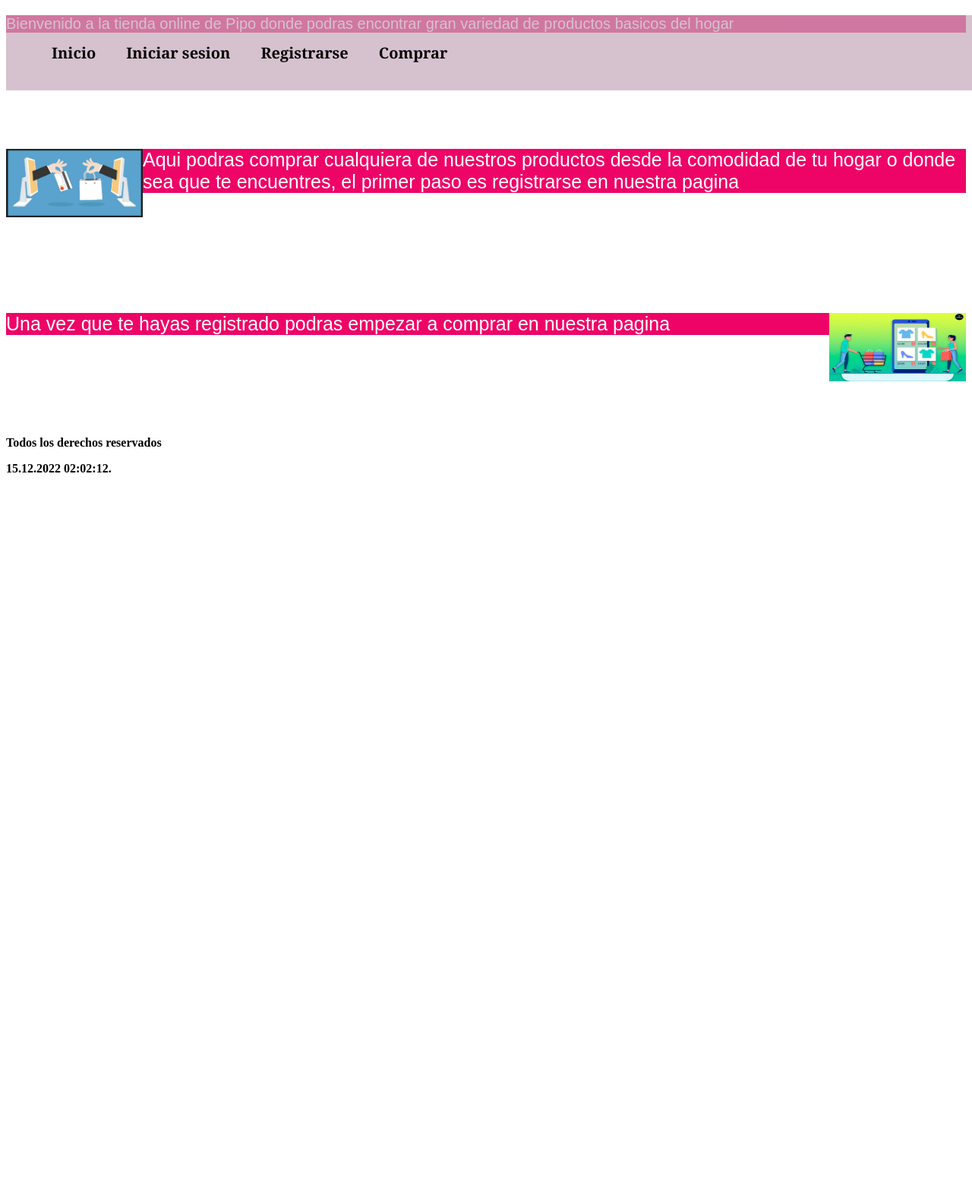
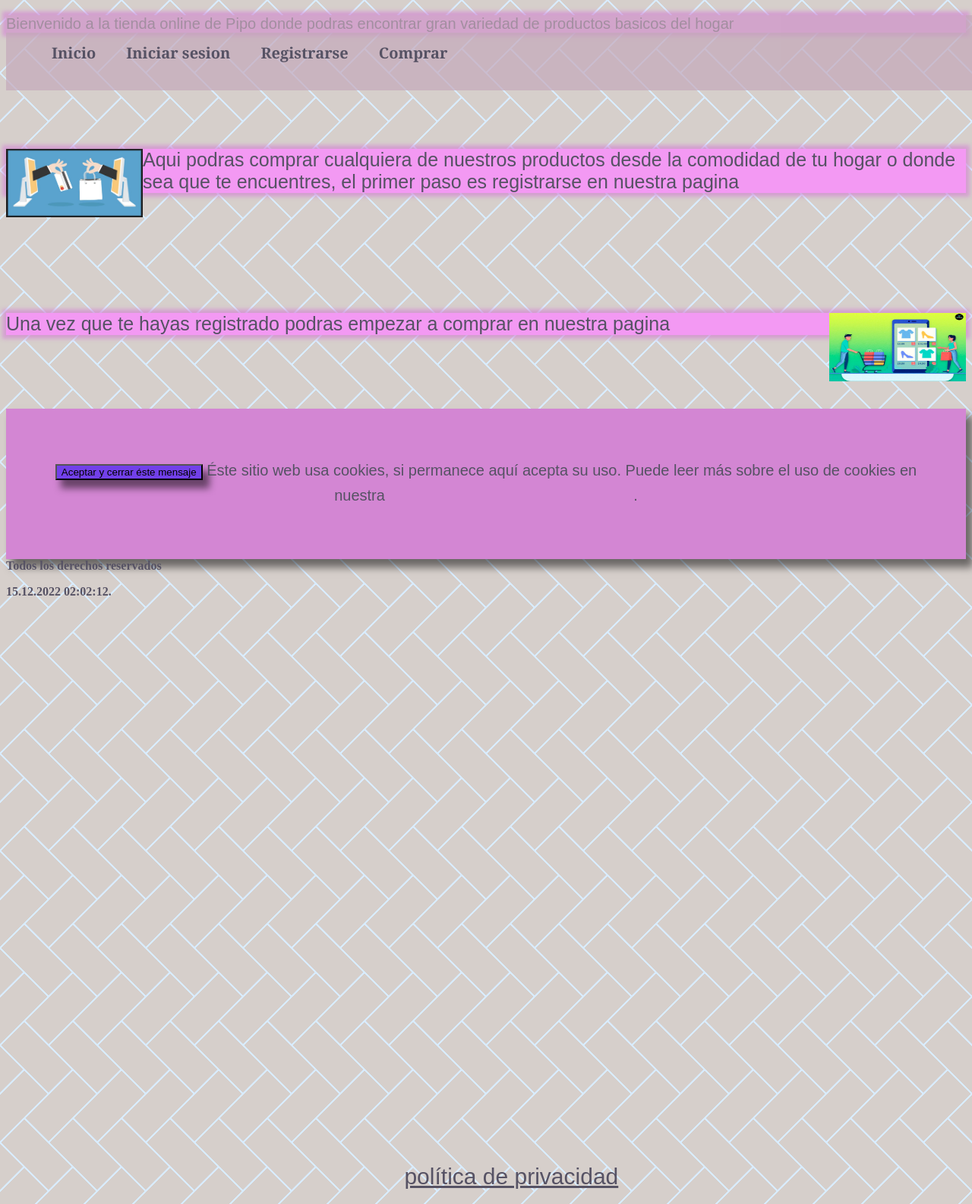
Before and after one commit to Eillou/Ordinario, a PHP site: page /inicio.php in a window 1280 px wide. Shown: the whole page at 76% size. Before the commit the page ends 622 px from the top, so only its background shows below. Run offline with PHP 8.4, Linux system fonts and the light colour scheme; some libraries are stand-ins or nearby versions.

Commit message:
Add files via upload

```diff
--- a/est.css
+++ b/est.css
@@ -1,9 +1,17 @@
 header {
-    background: rgba(195, 169, 185, 0.7);
-    width: 100%;
-    position: fixed;
-    z-index: 100;
-  }
+  background: rgba(195, 169, 185, 0.7);
+  width: 100%;
+  position: fixed;
+  z-index: 100;
+}
+body {
+  background:
+linear-gradient(135deg, #D6CFCB 21px, #d9ecff 22px, #d9ecff 24px, transparent 24px, transparent 67px, #d9ecff 67px, #d9ecff 69px, transparent 69px),
+linear-gradient(225deg, #D6CFCB 21px, #d9ecff 22px, #d9ecff 24px, transparent 24px, transparent 67px, #d9ecff 67px, #d9ecff 69px, transparent 69px)0 64px;
+background-color:#D6CFCB;
+background-size: 64px 128px;
+
+}
   nav {
     float: left;
 
@@ -21,7 +29,7 @@
   nav ul li a {
     display: block;
     padding: 20px;
-    color: rgb(7, 5, 5);
+    color: #565264;
     text-decoration: none;
   }
   nav ul li:hover {
@@ -39,10 +47,10 @@
     font-family: sans-serif;
     font-size: 20px;
     font-weight: 400;
-    color: #ffffff;
-    background:#ee0467
-
-
+    color: #565264;
+    background:#f399f3;
+    box-shadow: inset 0px 0px 5px 5px #d386d3a4;
+    box-shadow: 0px 0px 5px 5px #d386d3a4;
   }
 
   .logo {
@@ -66,18 +74,17 @@
     font-family: sans-serif;
     font-size: 25px;
     font-weight: 400;
-    color: #ffffff;
-    background:#ee0467
-
-
+    color: #565264;
+    background:#f399f3;
+    box-shadow: inset 0px 0px 5px 5px #d386d3a4;
+    box-shadow: 0px 0px 5px 5px #d386d3a4;
   }
   a.LINK {
 
     font-family: sans-serif;
     font-size: 30px;
     font-weight: 500;
-    color: black;
-    background: #e1a57f;
+    color: #565264;
 margin: 0 0 25px;
 overflow: hidden;
 padding: 20px;
@@ -90,10 +97,9 @@
     font-family: sans-serif;
     font-size: 30px;
     font-weight: 500;
-    color: black;
+    color: #565264;
     position: relative;
     top: 900px;
-    background: #80dc87;
 margin: 0 0 25px;
 overflow: hidden;
 padding: 20px;
@@ -106,10 +112,9 @@
     font-family: sans-serif;
     font-size: 30px;
     font-weight: 500;
-    color: black;
+    color: #565264;
     position: relative;
     top: -800px;
-background: #94cfe1;
 margin: 0 0 25px;
 overflow: hidden;
 padding: 20px;
@@ -118,3 +123,33 @@
 -webkit-border-radius: 35px 0px 35px 0px;
 
   }
+  P.LINK {
+
+    font-family: sans-serif;
+    font-size: 20px;
+    font-weight: 500;
+    color: #565264;
+  }
+
+  #cajacookies {
+    box-shadow: inset 0px 0px 5px 5px #d386d3a4;
+    background-color: #d386d3;
+    color: #565264;
+    padding: 50px;
+    margin:0 auto;
+    text-align: center;
+    box-shadow: 8px 10px 10px 1px rgba(0,0,0,0.5);
+  }
+
+  button.boton {
+    box-shadow: 8px 10px 10px 1px rgba(0,0,0,0.5);
+    background-color: rgba(25, 0, 255, 0.521);
+
+  }
+  button.boton:hover {
+    background: #ff000063;
+    box-shadow: 8px 10px 10px 1px #ff000063;;
+  }
+  footer{
+    color:#565264;
+  }
--- a/inicio.php
+++ b/inicio.php
@@ -3,6 +3,7 @@
 <head>
     <title> Pipo</title> <b>
         <link rel="stylesheet" href="est.css"/>
+        <script src="https://code.jquery.com/jquery-2.1.3.min.js"></script>
 </head>
 <body>
     <header>
@@ -29,9 +30,17 @@
        <br><br><br><br><br><br>
        <p class="bien1">
         <img class="imagen2" src="imagenes/pagina/regis.jpg">
-Una vez que te hayas registrado podras empezar a comprar en nuestra pagina
+        Una vez que te hayas registrado podras empezar a comprar en nuestra pagina
        </p>
-       <br><br><br><br>   <br><br>
+       <br><br><br><br>
+
+        <div id="cajacookies">
+        <p class="LINK"><button onclick="aceptarCookies()" class="boton">Aceptar y cerrar éste mensaje</button>
+        Éste sitio web usa cookies, si permanece aquí acepta su uso.
+        Puede leer más sobre el uso de cookies en nuestra <a class="LINK2" href="https://www.youtube.com/watch?v=dQw4w9WgXcQ">política de privacidad</a>.
+        </p>
+        </div>
+
        <div>
         <footer>
          Todos los derechos reservados </p>
@@ -43,4 +52,20 @@
         </footer>
     </div>
 </body>
+<script>
+    function compruebaAceptaCookies() {
+      if(localStorage.aceptaCookies != 'true'){
+        cajacookies.style.display = 'block';
+      }
+    }
+
+    function aceptarCookies() {
+      localStorage.aceptaCookies = 'true';
+      cajacookies.style.display = 'none';
+    }
+
+    $(document).ready(function () {
+      compruebaAceptaCookies();
+    });
+    </script>
 </html>
```
Also changed, not shown: inicio.html (+26 -2 lines).
